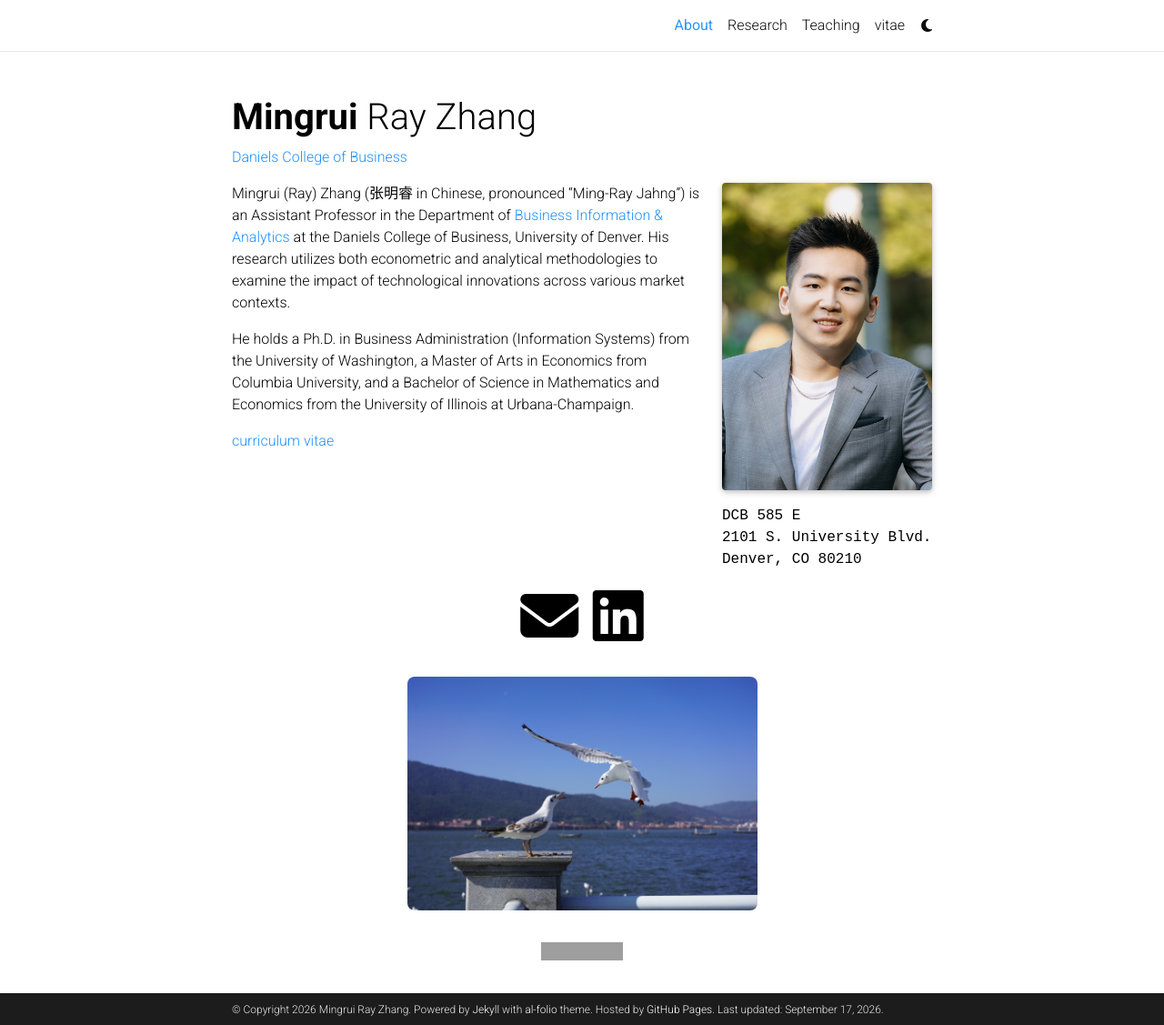
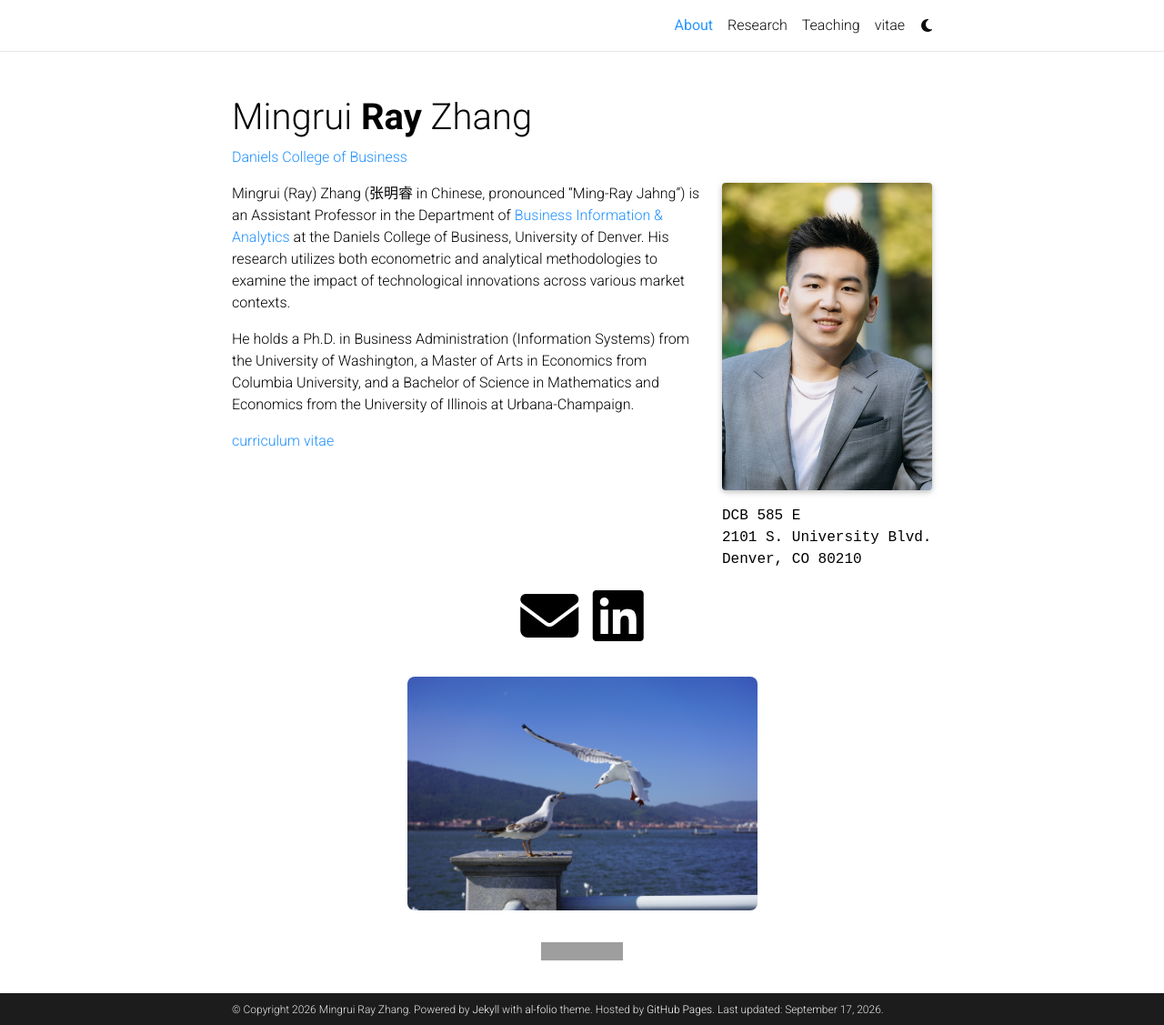
Before and after one commit to MingruiRayZhang/MingruiRayZhang.github.io, a Jekyll site: the page built from _pages/about.md, in a window 1280 px wide and 1127 px high. Shown: the whole window at 91% size. Built offline with Jekyll 4.4.1, drawn with Linux system fonts in a browser that asks for light colours; comment, search, counter and statistics services are not loaded; a style sheet for code colours, icons or effects is not loaded; grey boxes are pictures that could not be loaded.

Commit message:
update name

```diff
--- a/_includes/header.html
+++ b/_includes/header.html
@@ -8,10 +8,10 @@
           <a class="navbar-brand title font-weight-lighter" href="{{ site.baseurl }}/">
             {%- if site.title == "blank" -%}
               {%- if site.first_name -%}
-                <span class="font-weight-bold">{{- site.first_name -}}&nbsp;</span>
+                {{- site.first_name -}}&nbsp;
               {%- endif -%}
               {%- if site.middle_name -%}
-                {{- site.middle_name -}}&nbsp;
+                <span class="font-weight-bold">{{- site.middle_name -}}</span>&nbsp;
               {%- endif -%}
               {%- if site.last_name -%}
                 {{- site.last_name -}}
--- a/_layouts/about.html
+++ b/_layouts/about.html
@@ -6,7 +6,7 @@
       <div class="post">
         <header class="post-header">
           <h1 class="post-title">
-           {% if site.title == "blank" -%}<span class="font-weight-bold">{{ site.first_name }}</span> {{ site.middle_name }} {{ site.last_name }}{%- else -%}{{ site.title }}{%- endif %}
+           {% if site.title == "blank" -%}{{ site.first_name }} <span class="font-weight-bold">{{ site.middle_name }}</span> {{ site.last_name }}{%- else -%}{{ site.title }}{%- endif %}
           </h1>
           <p class="desc">{{ page.subtitle }}</p>
         </header>
```
